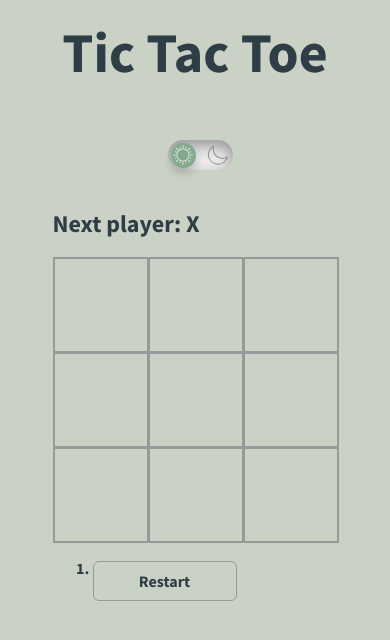
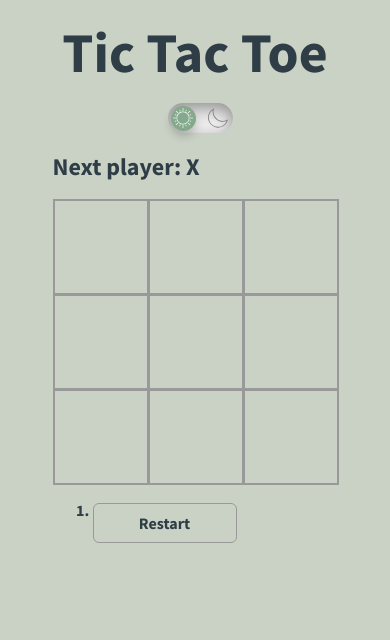
Before and after one commit to beajt/tictactoe, a React (Create React App) app: page / in a window 390 px wide. Shown: the top 640 px of the page. Built offline with nearby package versions, Linux system fonts and the light colour scheme.

Commit message:
media query

```diff
--- a/src/App.css
+++ b/src/App.css
@@ -233,7 +233,7 @@ body {
 }
 
 h1 {
-  margin-top: 0;
+  margin: 0;
   font-size: 4rem;
 }
 
@@ -284,7 +284,6 @@ ul {
 
 .game {
   display: flex;
-  padding-top: 20px;
 }
 .gameBoard {
   display: flex;
@@ -366,7 +365,7 @@ ul {
   }
 }
 
-@media (max-width: 400px) {
+@media (max-width: 450px) {
   h1 {
     font-size: 3.5rem;
   }
```
